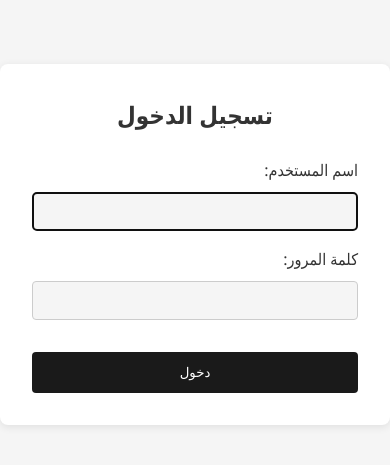
After one commit to Omaralmstafa/carshowroom2---Copy, a Django app: page /login/ in a window 390 px wide. The commit adds this page. Shown: the top 465 px of the page. Run offline with Django 5.2, Linux system fonts and the light colour scheme.

Commit message:
Add login page template with RTL support and error handling
- Created a new login.html template for user authentication.
- Implemented a responsive login form styled with CSS.
- Added error message display for invalid username or password.
- Included CSRF token for security.

```diff
--- a/carshowroom/cars/urls.py
+++ b/carshowroom/cars/urls.py
@@ -1,6 +1,7 @@
 from django.urls import path
 from . import views
-
+from .views import CustomLoginView
+from django.contrib.auth.views import LogoutView
 urlpatterns = [
     path('', views.home, name='home'),
     path('car/<int:car_id>/', views.car_detail, name='car_detail'),
@@ -13,5 +14,7 @@ urlpatterns = [
       path('inquiries/', views.inquiries_list, name='inquiries_list'),
       path('inquiries/', views.inquiries_list, name='inquiries_list'),
     path('inquiries/delete/<int:inquiry_id>/', views.delete_inquiry, name='delete_inquiry'),
+     path('login/', CustomLoginView.as_view(), name='login'),
+     path('logout/', LogoutView.as_view(next_page='/'), name='logout'),
 
 ]
--- a/carshowroom/cars/views.py
+++ b/carshowroom/cars/views.py
@@ -110,3 +110,7 @@ def delete_inquiry(request, inquiry_id):
     if request.method == "POST":
         inquiry.delete()
     return redirect('inquiries_list')
+from django.contrib.auth.views import LoginView
+
+class CustomLoginView(LoginView):
+    template_name = 'pages/login.html'
--- a/carshowroom/carshowroom/settings.py
+++ b/carshowroom/carshowroom/settings.py
@@ -118,7 +118,9 @@ USE_TZ = True
 STATIC_URL = '/static/'
 STATICFILES_DIRS = [os.path.join(BASE_DIR, 'templates/pages')]
 
-
+# ...existing code...
+LOGIN_REDIRECT_URL = '/'
+# ...existing code...
 MEDIA_URL = '/media/'
 MEDIA_ROOT = BASE_DIR / 'media'
 # Default primary key field type
--- /dev/null
+++ b/carshowroom/templates/pages/login.html
@@ -0,0 +1,63 @@
+{% load static %}
+<!DOCTYPE html>
+<html lang="ar" dir="rtl">
+<head>
+    <meta charset="UTF-8">
+    <title>تسجيل الدخول</title>
+    <link rel="stylesheet" href="{% static 'styles.css' %}">
+    <style>
+        .login-form {
+            max-width: 400px;
+            margin: 4rem auto;
+            padding: 2rem;
+            background: var(--card-bg);
+            border-radius: 8px;
+            box-shadow: 0 2px 8px rgba(0,0,0,0.09);
+        }
+        .login-form h2 {
+            text-align: center;
+            margin-bottom: 1.5rem;
+        }
+        .login-form .form-group {
+            margin-bottom: 1rem;
+        }
+        .login-form label {
+            display: block;
+            margin-bottom: 0.5rem;
+        }
+        .login-form input {
+            width: 100%;
+            padding: 0.7rem;
+            border: 1px solid #ccc;
+            border-radius: 4px;
+        }
+        .login-form .submit-btn {
+            width: 100%;
+            margin-top: 1rem;
+        }
+        .login-form .error {
+            color: #d32f2f;
+            text-align: center;
+            margin-bottom: 1rem;
+        }
+    </style>
+</head>
+<body>
+    <form method="post" class="login-form">
+        <h2>تسجيل الدخول</h2>
+        {% csrf_token %}
+        {% if form.errors %}
+            <div class="error">اسم المستخدم أو كلمة المرور غير صحيحة</div>
+        {% endif %}
+        <div class="form-group">
+            <label for="id_username">اسم المستخدم:</label>
+            {{ form.username }}
+        </div>
+        <div class="form-group">
+            <label for="id_password">كلمة المرور:</label>
+            {{ form.password }}
+        </div>
+        <button type="submit" class="submit-btn">دخول</button>
+    </form>
+</body>
+</html>
```
Also changed, not shown: carshowroom/templates/pages/car-template.html (+13 -10 lines), carshowroom/templates/pages/car_add.html (+30 -0 lines), carshowroom/templates/pages/car_edit.html (+35 -1 lines), carshowroom/templates/pages/index.html (+25 -14 lines), carshowroom/db.sqlite3, carshowroom/media/cars/images_4_DMk02DI.jpeg (added), carshowroom/media/cars/images_Uu1lKMg.jpeg (added), carshowroom/media/imeg/email.png (renamed from carshowroom/imeg/email.png), carshowroom/media/imeg/facebook.png (renamed from carshowroom/imeg/facebook.png), carshowroom/media/imeg/instagram.png (renamed from carshowroom/imeg/instagram.png), carshowroom/media/imeg/twitter.png (renamed from carshowroom/imeg/twitter.png), carshowroom/media/imeg/whatsapp.png (renamed from carshowroom/imeg/whatsapp.png).
